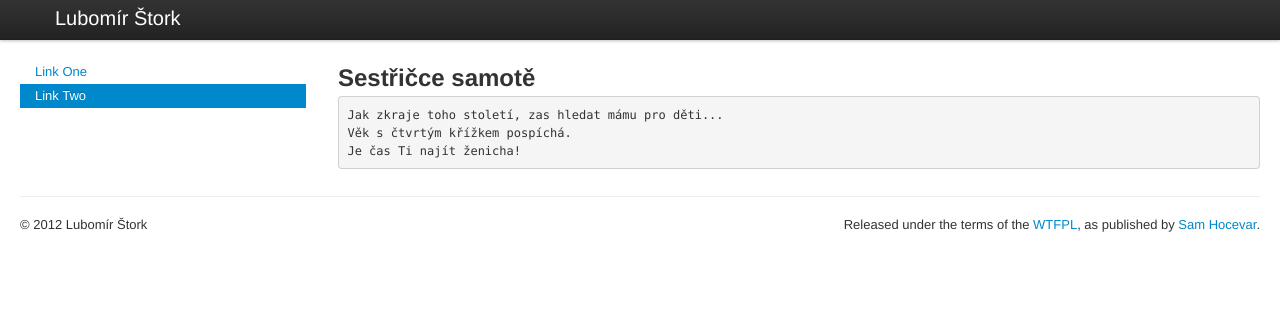
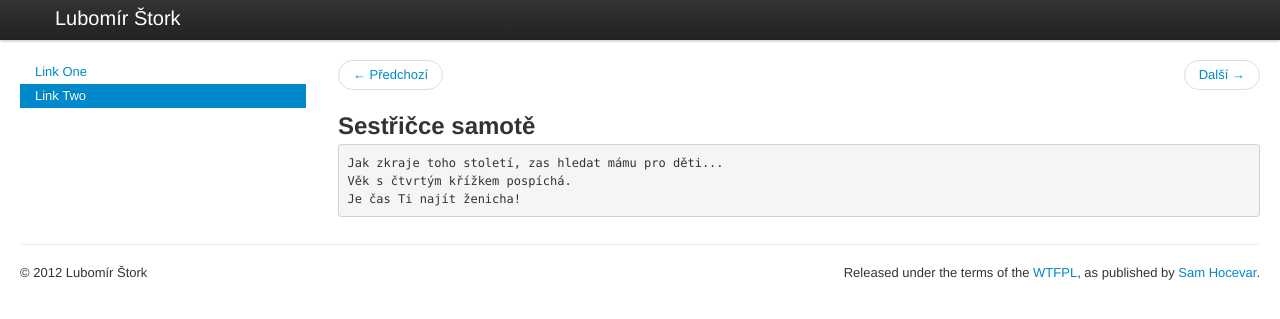
Before and after one commit to stork/stork.github.io, a Jekyll site: the page built from poems/_posts/2008-01-09-sestricce-samote.html, in a window 1280 px wide. Shown: the top 319 px of the page. Built offline with Jekyll 4.4.1, drawn with Linux system fonts in a browser that asks for light colours.

Commit message:
Test pager

```diff
--- /dev/null
+++ b/_includes/pager.html
@@ -0,0 +1,12 @@
+			<ul class="pager">
+				{% if page.previous.url %}
+				<li class="previous">
+					<a href="{{ page.previous.url }}" rel="previous" title="{{ page.previous.title }}">&larr; Předchozí</a>
+				</li>
+				{% endif %}
+				{% if page.next.url %}
+				<li class="next">
+					<a href="{{ page.next.url }}" rel="next" title="{{ page.next.title }}">Další &rarr;</a>
+				</li>
+				{% endif %}
+			</ul>
--- a/_layouts/poems.html
+++ b/_layouts/poems.html
@@ -7,6 +7,7 @@ layout: base
 {% include poems.html %}
 		</div>
 		<div class="span9">
+{% include pager.html %}
 			<h2>{{ page.title }}</h2>
 			<pre>{{ content }}</pre>
 		</div>
```
